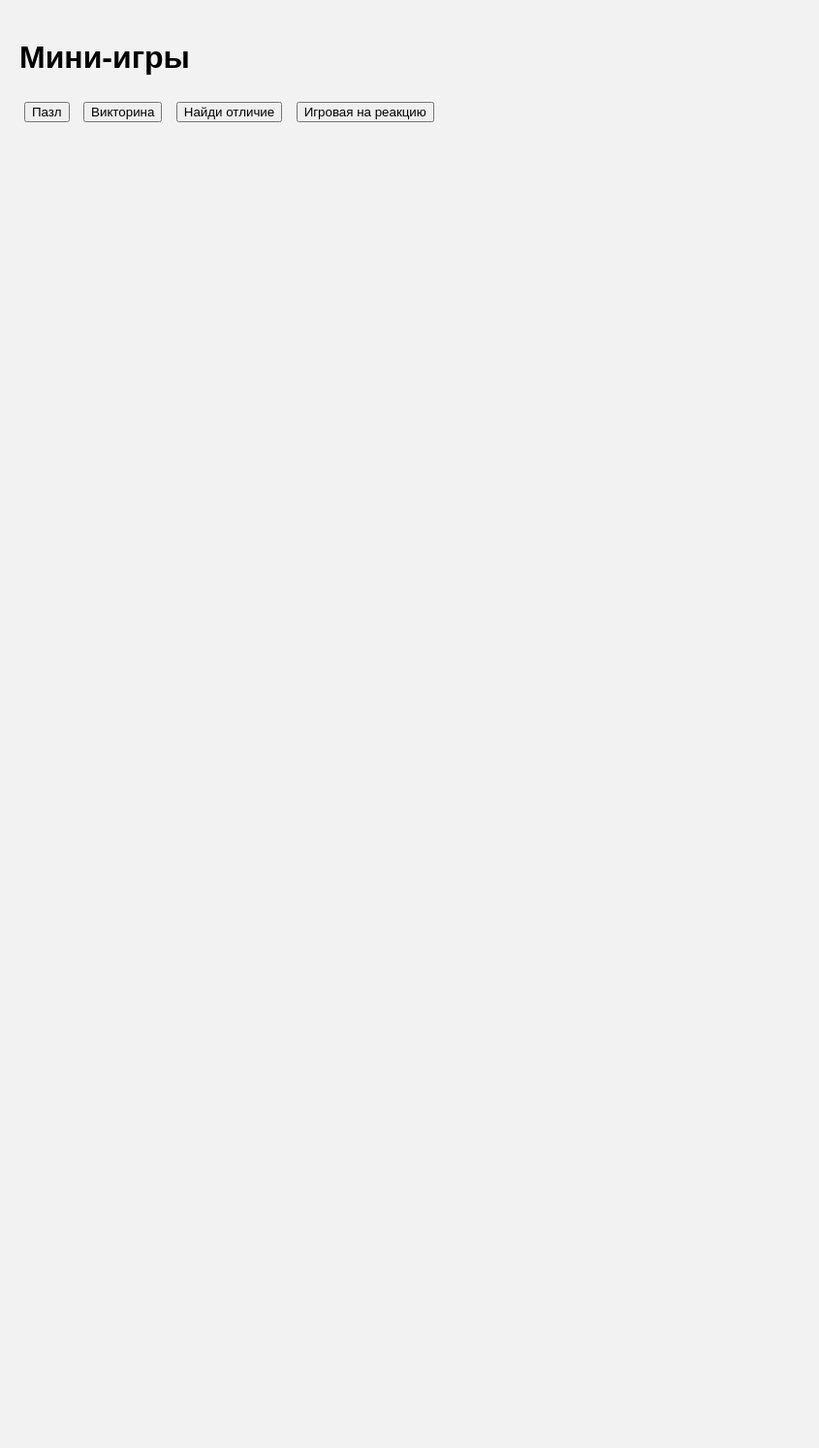
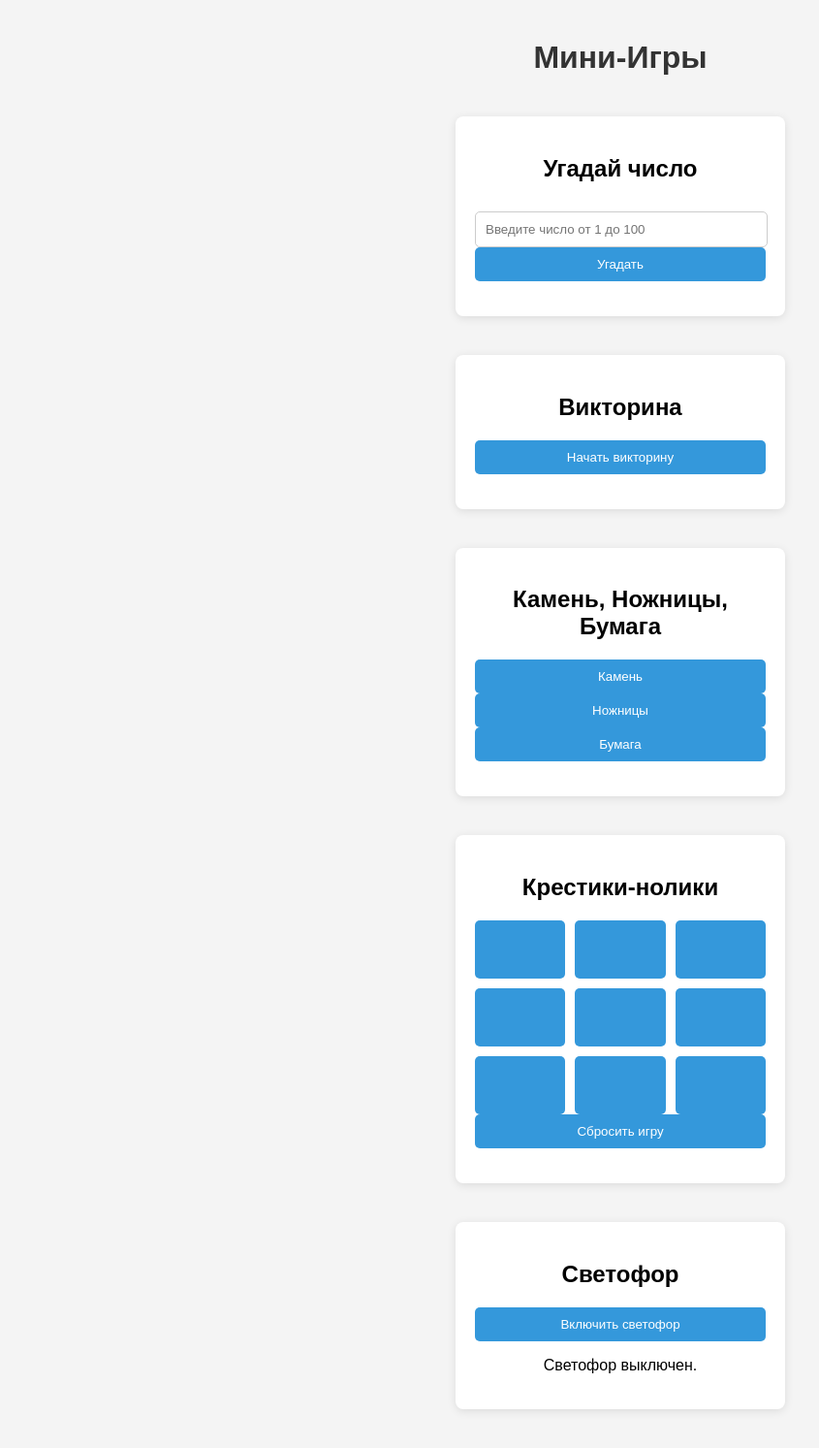
Before and after one commit to Yebatop/game, a plain HTML site: page index.html in a window 1280 px wide. Shown: the whole page at 97% size, without its empty margins (0-845 px from the left). Before the commit the page ends 800 px from the top, so only its background shows below. Drawn offline with Linux system fonts and the light colour scheme.

Commit message:
Update index.html

```diff
--- a/index.html
+++ b/index.html
@@ -2,131 +2,254 @@
 <html lang="ru">
 <head>
     <meta charset="UTF-8">
-    <title>Мини-игры</title>
+    <meta name="viewport" content="width=device-width, initial-scale=1.0">
+    <title>Мини-Игры</title>
     <style>
         body {
-            font-family: Arial, sans-serif;
-            background: #f2f2f2;
+            font-family: 'Arial', sans-serif;
+            background-color: #f4f4f4;
             margin: 0;
             padding: 20px;
+            display: flex;
+            flex-direction: column;
+            align-items: center;
+        }
+        h1 {
+            color: #333;
         }
         .game {
-            display: none;
-            border: 1px solid #ddd;
-            padding: 10px;
-            margin: 10px 0;
-            background: #fff;
+            background: white;
+            border-radius: 8px;
+            box-shadow: 0 2px 10px rgba(0, 0, 0, 0.1);
+            margin: 20px;
+            padding: 20px;
+            width: 300px;
+            text-align: center;
         }
         button {
-            margin: 5px;
+            background-color: #3498db;
+            color: white;
+            border: none;
+            border-radius: 5px;
+            padding: 10px;
+            cursor: pointer;
+            transition: background 0.3s;
+            width: 100%;
+        }
+        button:hover {
+            background-color: #2980b9;
+        }
+        input {
+            padding: 10px;
+            margin-top: 10px;
+            border-radius: 5px;
+            border: 1px solid #ccc;
+            width: calc(100% - 20px);
+        }
+        .tic-tac-toe {
+            display: grid;
+            grid-template-columns: repeat(3, 1fr);
+            gap: 10px;
+        }
+        .tic-tac-toe button {
+            height: 60px;
+            font-size: 24px;
         }
     </style>
 </head>
 <body>
 
-<h1>Мини-игры</h1>
-<button onclick="showGame('puzzle')">Пазл</button>
-<button onclick="showGame('quiz')">Викторина</button>
-<button onclick="showGame('findDifference')">Найди отличие</button>
-<button onclick="showGame('reactionGame')">Игровая на реакцию</button>
+<h1>Мини-Игры</h1>
 
-<!-- Пазл -->
-<div id="puzzle" class="game">
-    <h2>Пазл</h2>
-    <p>Соберите изображение (Упрощенная версия):</p>
-    <img id="puzzleImage" src="https://via.placeholder.com/150" alt="Puzzle" style="display: none;">
-    <canvas id="puzzleCanvas" width="150" height="150"></canvas>
-    <button onclick="shufflePuzzle()">Перемешать</button>
+<div class="game" id="guessGame">
+    <h2>Угадай число</h2>
+    <input type="number" id="guessInput" placeholder="Введите число от 1 до 100">
+    <button onclick="guessTheNumber()">Угадать</button>
+    <p id="guessMessage"></p>
 </div>
 
-<!-- Викторина -->
-<div id="quiz" class="game">
+<div class="game" id="quizGame">
     <h2>Викторина</h2>
-    <p>Какой цвет смешивают с желтым, чтобы получить зеленый?</p>
-    <button onclick="checkAnswer(true)">Синий</button>
-    <button onclick="checkAnswer(false)">Красный</button>
+    <button onclick="startQuiz()">Начать викторину</button>
+    <p id="quizMessage"></p>
 </div>
 
-<!-- Найди отличие -->
-<div id="findDifference" class="game">
-    <h2>Найди отличие</h2>
-    <p>(Изображения будут тут...)</p>
-    <button onclick="alert('Найди 2 отличия!')">Начать поиск</button>
+<div class="game" id="rpsGame">
+    <h2>Камень, Ножницы, Бумага</h2>
+    <button onclick="playRPS('камень')">Камень</button>
+    <button onclick="playRPS('ножницы')">Ножницы</button>
+    <button onclick="playRPS('бумага')">Бумага</button>
+    <p id="rpsMessage"></p>
 </div>
 
-<!-- Игра на реакцию -->
-<div id="reactionGame" class="game">
-    <h2>Тест на реакцию</h2>
-    <p>Нажмите кнопку, когда она изменит цвет!</p>
-    <button id="reactionButton" onclick="checkReaction()">Нажми меня!</button>
+<div class="game" id="ticTacToeGame">
+    <h2>Крестики-нолики</h2>
+    <div class="tic-tac-toe" id="ticTacToeBoard"></div>
+    <button onclick="resetTicTacToe()">Сбросить игру</button>
+    <p id="ticTacToeMessage"></p>
+</div>
+
+<div class="game" id="lightsGame">
+    <h2>Светофор</h2>
+    <button onclick="changeLight()">Включить светофор</button>
+    <p id="lightMessage">Светофор выключен.</p>
 </div>
 
 <script>
-let isPuzzleShuffled = false;
+    // Угадай число
+    let randomNumber = Math.floor(Math.random() * 100) + 1;
+    let attempts = 0;
 
-// Показать выбранную игру
-function showGame(game) {
-    const games = document.querySelectorAll('.game');
-    games.forEach(g => g.style.display = 'none');
-    document.getElementById(game).style.display = 'block';
+    function guessTheNumber() {
+        const userGuess = parseInt(document.getElementById('guessInput').value);
+        attempts++;
+        const message = document.getElementById('guessMessage');
 
-    if (game === 'puzzle') {
-        initPuzzle();
+        if (userGuess < randomNumber) {
+            message.innerText = "Слишком мало! Попробуйте еще раз.";
+        } else if (userGuess > randomNumber) {
+            message.innerText = "Слишком много! Попробуйте еще раз.";
+        } else {
+            message.innerText = `Поздравляю! Вы угадали число ${randomNumber} за ${attempts} попыток.`;
+            resetGuessGame();
+        }
     }
-}
 
-// Пазл
-function initPuzzle() {
-    const canvas = document.getElementById('puzzleCanvas');
-    const ctx = canvas.getContext('2d');
-    const img = new Image();
-    img.src = "https://via.placeholder.com/150";
-    img.onload = function() {
-        ctx.drawImage(img, 0, 0, canvas.width, canvas.height);
-    };
-}
+    function resetGuessGame() {
+        randomNumber = Math.floor(Math.random() * 100) + 1;
+        attempts = 0;
+        document.getElementById('guessInput').value = '';
+    }
 
-function shufflePuzzle() {
-    // Просто для примера выводим изображение
-    const canvas = document.getElementById('puzzleCanvas');
-    const ctx = canvas.getContext('2d');
-    ctx.clearRect(0, 0, canvas.width, canvas.height);
-    const img = new Image();
-    img.src = "https://via.placeholder.com/150/ff0000/ffffff?text=Puzzle"; // Пример изображения
-    img.onload = function() {
-        ctx.drawImage(img, 0, 0, canvas.width, canvas.height);
-    };
-}
+    // Викторина
+    const quizQuestions = [
+        { question: "Какой язык программирования используется для веб-разработки?", answer: "javascript" },
+        { question: "Сколько континентов на Земле?", answer: "7" },
+        { question: "Какой цвет получаем, смешивая красный и белый?", answer: "розовый" }
+    ];
+    let currentQuestionIndex = 0;
 
-// Викторина
-function checkAnswer(isCorrect) {
-    if (isCorrect) {
-        alert('Правильно!');
-    } else {
-        alert('Неправильно.');
+    function startQuiz() {
+        const question = quizQuestions[currentQuestionIndex];
+        const userAnswer = prompt(question.question);
+
+        if (userAnswer.toLowerCase() === question.answer) {
+            alert("Правильно!");
+        } else {
+            alert(`Неправильно. Правильный ответ: ${question.answer}.`);
+        }
+
+        currentQuestionIndex++;
+        if (currentQuestionIndex < quizQuestions.length) {
+            startQuiz();
+        } else {
+            alert("Это была последняя вопрос. Викторина закончена!");
+            currentQuestionIndex = 0; // Сброс индекса
+        }
     }
-}
 
-// Игра на реакцию
-function checkReaction() {
-    const button = document.getElementById('reactionButton');
-    const startTime = new Date().getTime();
-    const randomDelay = Math.random() * 3000 + 1000; // от 1 до 4 секунд
+    // Камень, Ножницы, Бумага
+    function playRPS(userChoice) {
+        const options = ["камень", "ножницы", "бумага"];
+        const computerChoice = options[Math.floor(Math.random() * options.length)];
+        const message = document.getElementById('rpsMessage');
 
-    button.style.backgroundColor = "red";
-    button.innerText = "Ждите...";
+        if (userChoice === computerChoice) {
+            message.innerText = `Ничья! Вы и компьютер выбрали ${computerChoice}.`;
+        } else if (
+            (userChoice === "камень" && computerChoice === "ножницы") ||
+            (userChoice === "ножницы" && computerChoice === "бумага") ||
+            (userChoice === "бумага" && computerChoice === "камень")
+        ) {
+            message.innerText = `Вы выиграли! ${userChoice} бьет ${computerChoice}.`;
+        } else {
+            message.innerText = `Вы проиграли! ${computerChoice} бьет ${userChoice}.`;
+        }
+    }
 
-    setTimeout(() => {
-        button.style.backgroundColor = "green";
-        button.innerText = "Нажмите!";
-        document.getElementById('reactionGame').onclick = function() {
-            const reactionTime = new Date().getTime() - startTime;
-            alert(`Ваше время реакции: ${reactionTime} мс`);
-            showGame('reactionGame'); // сброс игры
-        };
-    }, randomDelay);
-}
+    // Крестики-нолики
+    let board = ["", "", "", "", "", "", "", "", ""];
+    let currentPlayer = "X";
 
+    function createBoard() {
+        const boardElement = document.getElementById('ticTacToeBoard');
+        boardElement.innerHTML = '';
+        board.forEach((cell, index) => {
+            const button = document.createElement('button');
+            button.innerText = cell;
+            button.onclick = () => makeMove(index);
+            boardElement.appendChild(button);
+        });
+    }
+
+    function makeMove(index) {
+        if (board[index] === "") {
+            board[index] = currentPlayer;
+            if (checkWinner()) {
+                document.getElementById('ticTacToeMessage').innerText = `Игрок ${currentPlayer} выиграл!`;
+                disableBoard();
+            } else if (board.every(cell => cell !== "")) {
+                document.getElementById('ticTacToeMessage').innerText = "Ничья!";
+            } else {
+                currentPlayer = currentPlayer === "X" ? "O" : "X";
+                createBoard();
+            }
+        }
+    }
+
+    function checkWinner() {
+        const winningCombinations = [
+            [0, 1, 2],
+            [3, 4, 5],
+            [6, 7, 8],
+            [0, 3, 6],
+            [1, 4, 7],
+            [2, 5, 8],
+            [0, 4, 8],
+            [2, 4, 6],
+        ];
+        return winningCombinations.some(combination => {
+            const [a, b, c] = combination;
+            return board[a] && board[a] === board[b] && board[a] === board[c];
+        });
+    }
+
+    function disableBoard() {
+        const boardElement = document.getElementById('ticTacToeBoard');
+        for (const button of boardElement.children) {
+            button.onclick = null;
+        }
+    }
+
+    function resetTicTacToe() {
+        board = ["", "", "", "", "", "", "", "", ""];
+        currentPlayer = "X";
+        document.getElementById('ticTacToeMessage').innerText = '';
+        createBoard();
+    }
+
+    // Светофор
+    let lightState = "выключен";
+
+    function changeLight() {
+        const message = document.getElementById('lightMessage');
+        if (lightState === "выключен") {
+            lightState = "зеленый";
+            message.innerText = "Светофор включен: зеленый свет.";
+        } else if (lightState === "зеленый") {
+            lightState = "желтый";
+            message.innerText = "Светофор: желтый свет.";
+        } else if (lightState === "желтый") {
+            lightState = "красный";
+            message.innerText = "Светофор: красный свет.";
+        } else {
+            lightState = "выключен";
+            message.innerText = "Светофор выключен.";
+        }
+    }
+
+    // Инициализация доски крестиков-ноликов
+    resetTicTacToe();
 </script>
 
 </body>
```
